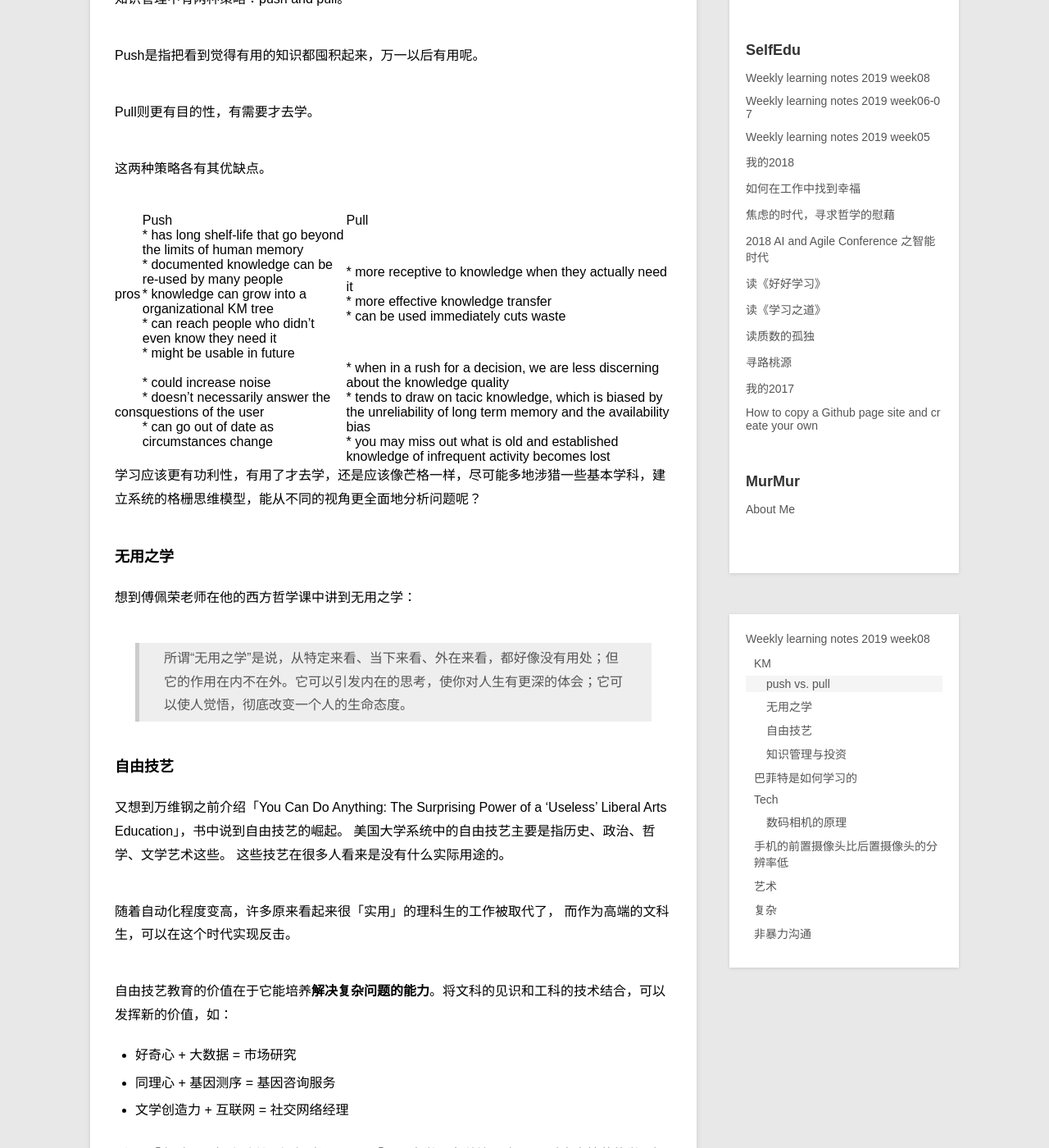
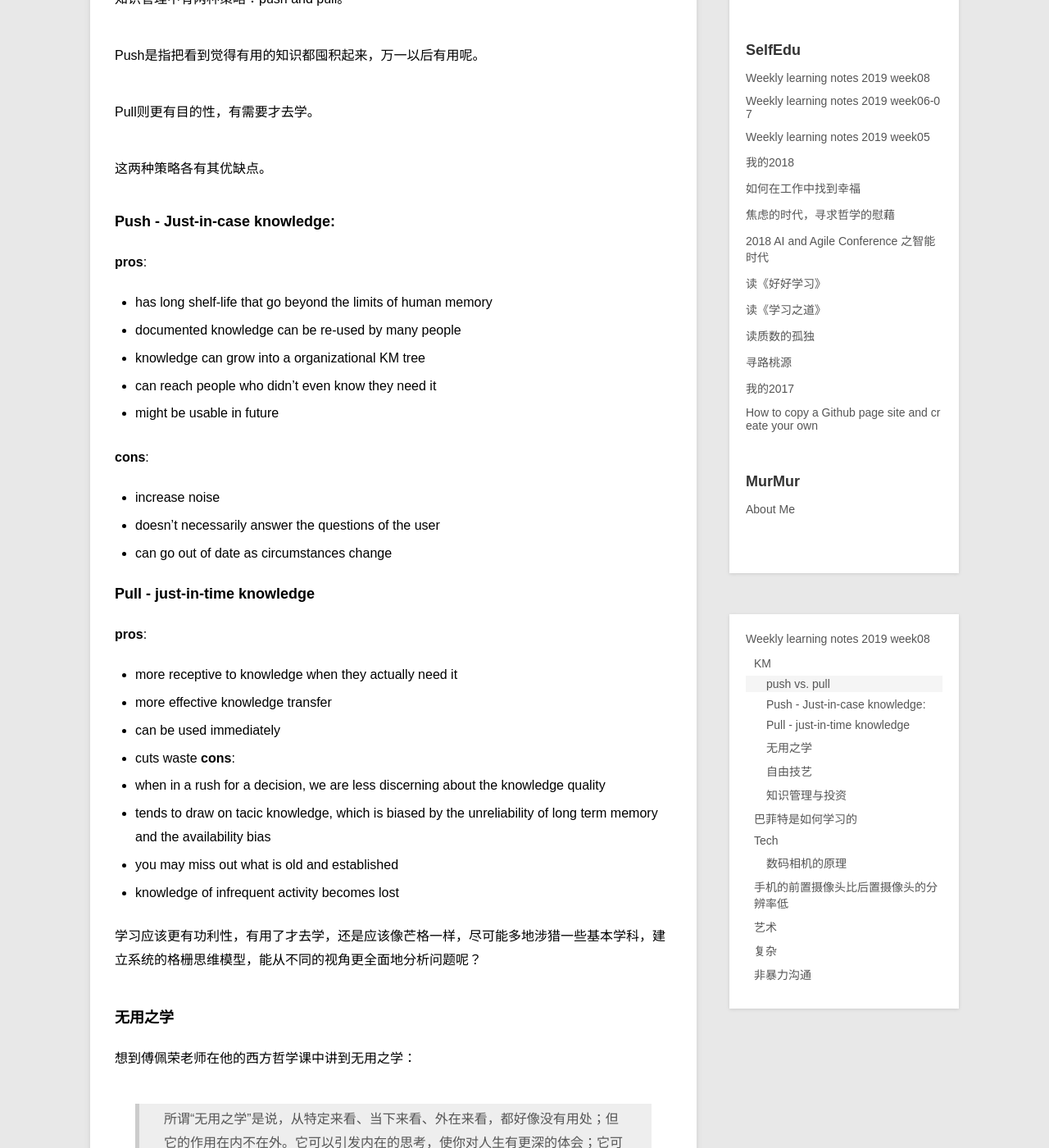
Before and after one commit to RachyJ/rachyj.github.io, a Jekyll site: the page built from _posts/SelfEdu/2019-02-24-week08-learning-notes.md, in a window 1280 px wide and 1400 px high, scrolled down 357 px. Shown: the whole window at 82% size. Built offline with Jekyll 4.4.1, drawn with Linux system fonts in a browser that asks for light colours; comment, search, counter and statistics services are not loaded.

Commit message:
table to list

```diff
--- a/_posts/SelfEdu/2019-02-24-week08-learning-notes.md
+++ b/_posts/SelfEdu/2019-02-24-week08-learning-notes.md
@@ -17,10 +17,32 @@ Pull则更有目的性，有需要才去学。
 
 这两种策略各有其优缺点。
 
-|      | Push                                     | Pull                                     |
-| ---- | ---------------------------------------- | ---------------------------------------- |
-| pros | * has long shelf-life that go beyond the limits of human memory  <br />* documented knowledge can be re-used by many people  <br />* knowledge can grow into a organizational KM tree <br />* can reach people who didn't even know they need it  <br />* might be usable in future | * more receptive to knowledge when they actually need it<br />* more effective knowledge transfer  <br />* can be used immediately  cuts waste |
-| cons | * could  increase noise<br />* doesn't necessarily answer the questions of the user  <br />* can go out of date as circumstances change | * when in a rush for a decision, we are less discerning about the knowledge quality  <br />* tends to draw on tacic knowledge, which is biased by the unreliability of long term memory and the availability bias  <br />* you may miss out what is old and established  <br />knowledge of infrequent activity becomes lost |
+### Push - Just-in-case knowledge:
+
+**pros**:
+- has long shelf-life that go beyond the limits of human memory
+- documented knowledge can be re-used by many people
+- knowledge can grow into a organizational KM tree
+- can reach people who didn't even know they need it
+- might be usable in future
+
+**cons**:
+- increase noise
+- doesn't necessarily answer the questions of the user
+- can go out of date as circumstances change
+
+### Pull - just-in-time knowledge
+
+**pros**:
+- more receptive to knowledge when they actually need it
+- more effective knowledge transfer
+- can be used immediately
+- cuts waste
+**cons**:
+- when in a rush for a decision, we are less discerning about the knowledge quality
+- tends to draw on tacic knowledge, which is biased by the unreliability of long term memory and the availability bias
+- you may miss out what is old and established
+- knowledge of infrequent activity becomes lost
 
 
 
```
